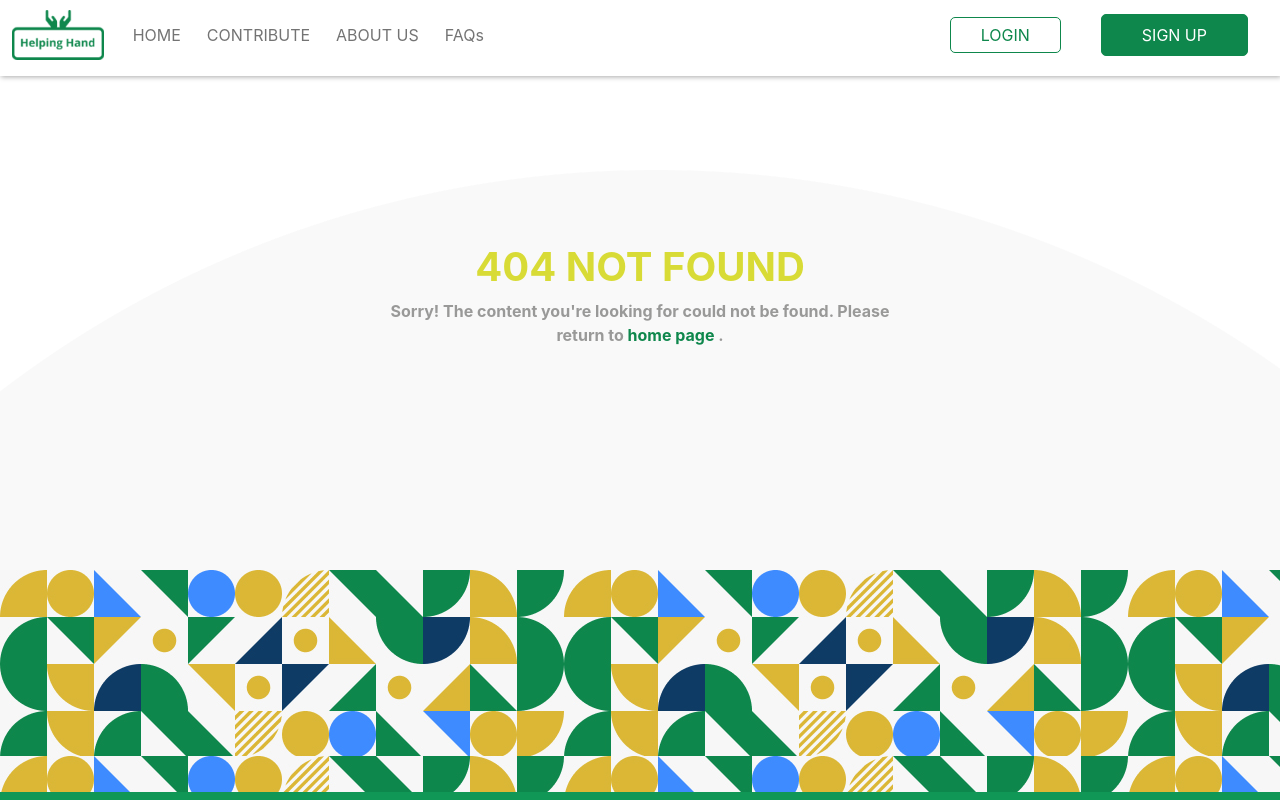
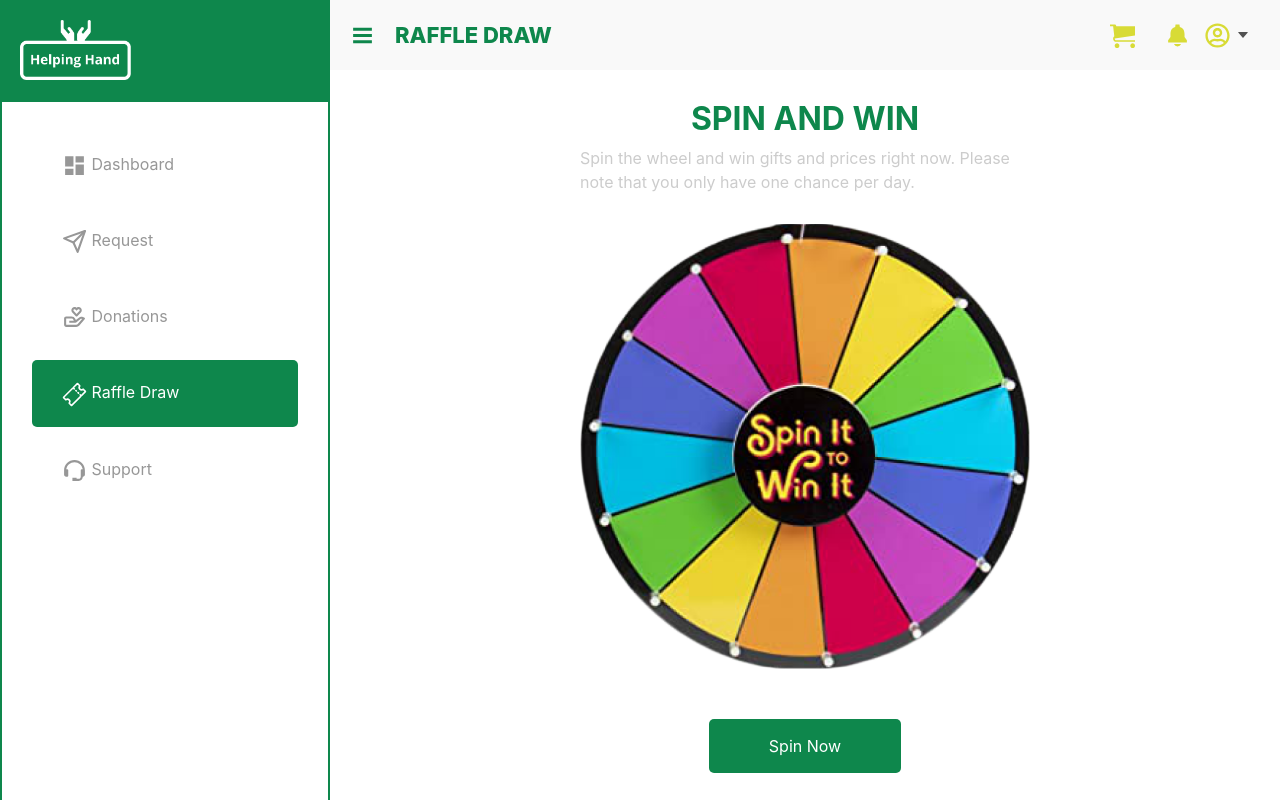
Before and after one commit to nelsonogueh/helping-hand-DSFE, a React (Create React App) app: page /raffledraw in a window 1280 px wide. Shown: the top 800 px of the page. Built offline with nearby package versions, Linux system fonts and the light colour scheme.

Commit message:
Raffle Draw page complete

```diff
--- a/src/App.js
+++ b/src/App.js
@@ -14,6 +14,8 @@ import Blank from './components/signed-in/Blank/Blank'
 import Request from './components/signed-in/Request/Request'
 import Signup from './components/SignUp/Signup'
 import NotFound from './components/NotFound/NotFound'
+import RaffleDraw from './components/signed-in/RaffleDraw/RaffleDraw'
+import Support from './components/signed-in/Support/Support'
 
 function App() {
   return (
@@ -92,6 +94,22 @@ function App() {
               </ContainerSigned>
             }
           />
+          <Route
+            path="/raffledraw"
+            element={
+              <ContainerSigned>
+                <RaffleDraw />
+              </ContainerSigned>
+            }
+          />
+          <Route
+            path="/support"
+            element={
+              <ContainerSigned>
+                <Support />
+              </ContainerSigned>
+            }
+          />
           {/* BLANK COMPONENT AS A TEMPLATE FOR CREATING SIGNED IN COMPONENTS */}
           {/* BLANK COMPONENT AS A TEMPLATE FOR CREATING SIGNED IN COMPONENTS */}
           <Route
--- /dev/null
+++ b/src/components/signed-in/RaffleDraw/RaffleDraw.css
@@ -0,0 +1,58 @@
+/* RESPONSIVE - TABLET - PC  */
+
+.raffledraw-spin-container {
+  display: flex;
+  flex-direction: column;
+  justify-content: center;
+  align-items: center;
+}
+
+.raffledraw-spin-btn {
+  background-color: #0e874c;
+  border: none;
+  padding: 15px 60px;
+  color: #fff;
+  border-radius: 5px;
+}
+.raffledraw-spin-btn:hover {
+  background-color: #07502d;
+  transition: 0.3s ease-in-out;
+}
+.raffledraw-spin-image {
+  width: 100%;
+}
+.raffledraw-spin-image-container {
+  max-width: 300px;
+  margin-bottom: 50px;
+}
+.raffledraw-title-text {
+  color: #0e874c;
+  font-weight: 700;
+  margin-top: 30px;
+}
+.raffledraw-description-text {
+  color: #ccc;
+  margin-bottom: 30px;
+  min-width: 300px;
+  width: 400px;
+}
+
+@media (min-width: 641px) {
+  .raffledraw-content-main-container {
+    padding: 0px 50px;
+  }
+  .raffledraw-spin-image {
+    width: 100%;
+  }
+  .raffledraw-spin-image-container {
+    width: 450px;
+    max-width: 450px;
+    margin-bottom: 50px;
+  }
+  .raffledraw-description-text {
+    color: #ccc;
+    margin-bottom: 30px;
+    max-width: 500px;
+    width: 450px;
+  }
+}
--- /dev/null
+++ b/src/components/signed-in/RaffleDraw/RaffleDraw.js
@@ -0,0 +1,37 @@
+import React from 'react'
+import { Navbar, Container, Nav, Row, Col } from 'react-bootstrap'
+
+import './RaffleDraw.css'
+import spinImage from '../../../assets/img/spinner.png'
+
+const RaffleDraw = (props) => {
+  return (
+    <div>
+      <Container fluid className="raffledraw-content-main-container">
+        <Row>
+          <Col>
+            <div className="raffledraw-spin-container">
+              <h2 className="raffledraw-title-text">SPIN AND WIN</h2>
+              <div className="raffledraw-description-text">
+                Spin the wheel and win gifts and prices right now. Please note
+                that you only have one chance per day.
+              </div>
+              <div className="raffledraw-spin-image-container">
+                <img
+                  className="raffledraw-spin-image"
+                  src={spinImage}
+                  alt="spin image"
+                />
+              </div>
+              <div>
+                <button className="raffledraw-spin-btn">Spin Now</button>
+              </div>
+            </div>
+          </Col>
+        </Row>
+      </Container>
+    </div>
+  )
+}
+
+export default RaffleDraw
--- a/src/components/signed-in/Support/Support.js
+++ b/src/components/signed-in/Support/Support.js
@@ -3,16 +3,18 @@ import { Navbar, Container, Nav, Row, Col } from 'react-bootstrap'
 
 import './Support.css'
 
-const Blank = (props) => {
+const Support = (props) => {
   return (
     <div>
       <Container fluid className="content-main-container">
         <Row>
-          <Col></Col>
+          <Col>
+            <div>SUPPORT</div>
+          </Col>
         </Row>
       </Container>
     </div>
   )
 }
 
-export default Blank
+export default Support
```
Also changed, not shown: src/assets/img/spinner.png (added).
